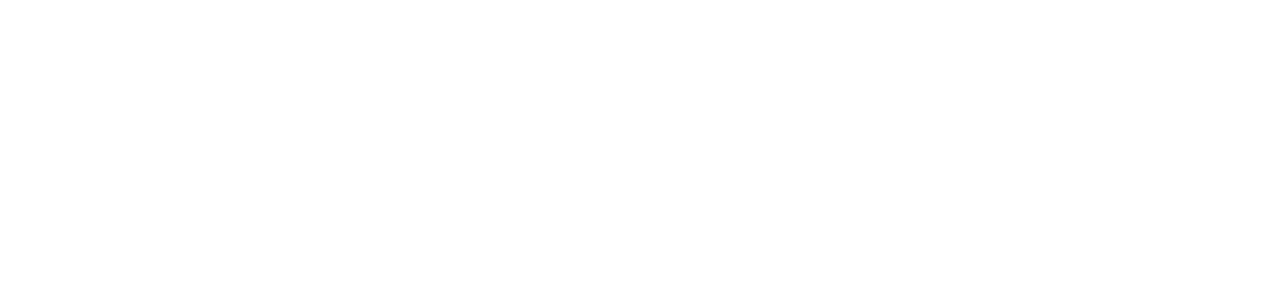
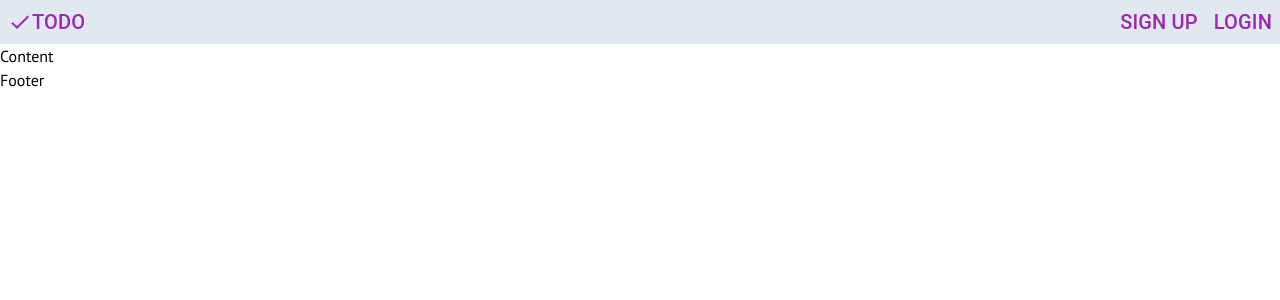
Before and after one commit to svshyam91/react-todo, a React (Vite) app: page / in a window 1280 px wide. Shown: the top 300 px of the page. Built offline with nearby package versions, Linux system fonts and the light colour scheme.

Commit message:
Added header

```diff
--- a/src/App.tsx
+++ b/src/App.tsx
@@ -1,5 +1,16 @@
+import { Grid } from "@mui/material";
+import Header from "./components/Header";
+
 function App() {
-    <></>;
+    return (
+        <Grid container>
+            <Grid container>
+                <Header />
+            </Grid>
+            <Grid container>Content</Grid>
+            <Grid container>Footer</Grid>
+        </Grid>
+    );
 }
 
 export default App;
--- /dev/null
+++ b/src/components/Header.tsx
@@ -0,0 +1,40 @@
+import Grid from "@mui/material/Grid";
+import { Typography, Button } from "@mui/material";
+import DoneIcon from "@mui/icons-material/Done";
+
+const Header = () => {
+    return (
+        <Grid container className="bg-slate-200">
+            <Grid container item xs justifyContent={"flex-start"}>
+                <Grid item xs={2} className="flex justify-start items-center">
+                    <Button variant="text" color="secondary">
+                        <DoneIcon color="secondary" />
+                        <Typography variant="h6">Todo</Typography>
+                    </Button>
+                </Grid>
+            </Grid>
+            <Grid container item xs justifyContent={"flex-end"}>
+                <Grid item>
+                    <Button
+                        variant="text"
+                        color="secondary"
+                        className="text-xs"
+                    >
+                        <Typography variant="h6">Sign Up</Typography>
+                    </Button>
+                </Grid>
+                <Grid item>
+                    <Button
+                        variant="text"
+                        color="secondary"
+                        className="text-xs"
+                    >
+                        <Typography variant="h6">Login</Typography>
+                    </Button>
+                </Grid>
+            </Grid>
+        </Grid>
+    );
+};
+
+export default Header;
```
